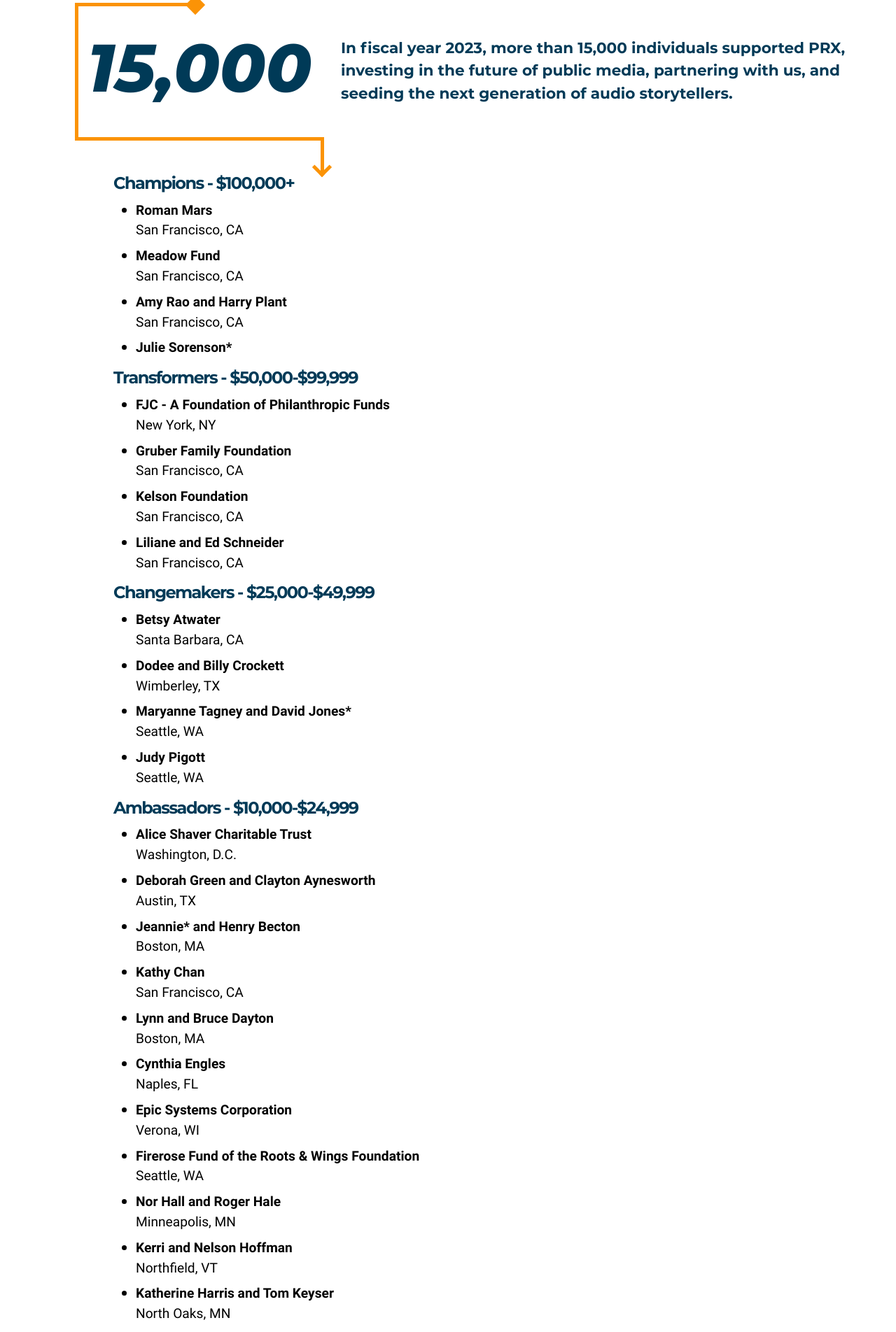
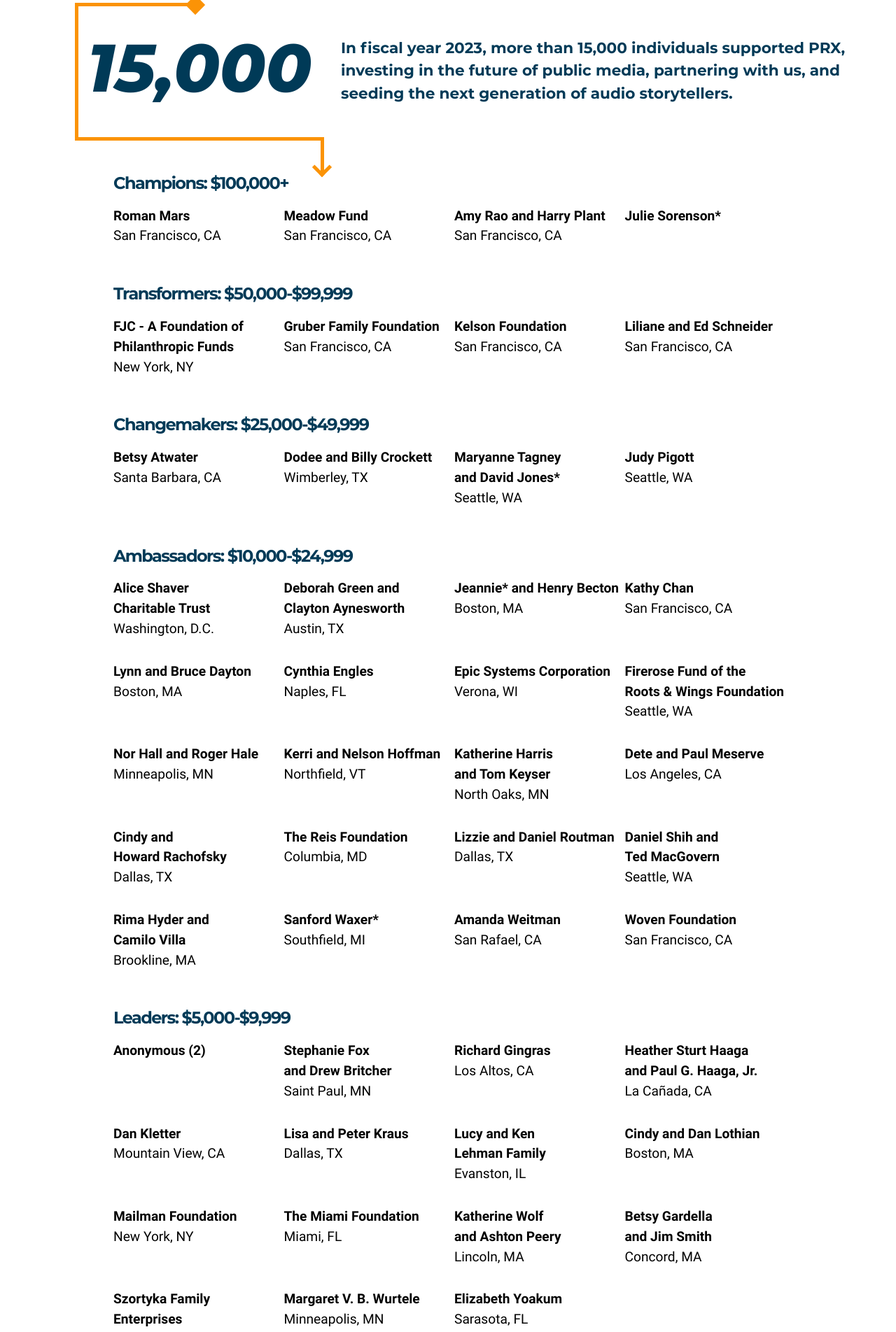
Before and after one commit to PRX/annual-report-2022, a Jekyll site: the page built from index.html, in a window 1280 px wide. Shown: the part 3399-5303 px from the top of the page at 70% size. Built offline with Jekyll 4.4.1, drawn with Linux system fonts in a browser that asks for light colours; some web fonts are replaced; some of the changed text lies outside the part shown.

Commit message:
feat(donor-page): style lists

```diff
--- a/_sass/_layout.scss
+++ b/_sass/_layout.scss
@@ -141,3 +141,28 @@
     object-position: center center;
   }
 }
+
+.prx-list {
+  display: flex;
+  flex-wrap: wrap;
+  flex-grow: 1;
+  flex-basis: 0;
+  gap: 0.5rem;
+  margin-bottom: 2rem;
+  padding-left: 0;
+
+  li {
+    width: calc( 50% - 1rem );
+    list-style: none;
+    margin-bottom: 1rem;
+    text-wrap: balance;
+
+    @media (min-width: 768px) {
+      width: calc( 33% - 1rem );
+    }
+
+    @media (min-width: 992px) {
+      width: calc( 25% - 1rem );
+    }
+  }
+}
--- a/_sass/_type.scss
+++ b/_sass/_type.scss
@@ -50,3 +50,7 @@
     line-height: 1.5;
   }
 }
+
+h4 {
+  margin-bottom: 1rem;
+}
```
Also changed, not shown: pages/donor-acknowledgements.html (+12 -13 lines).
